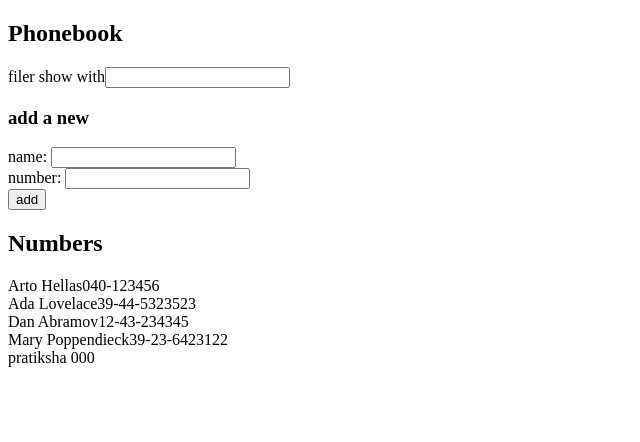
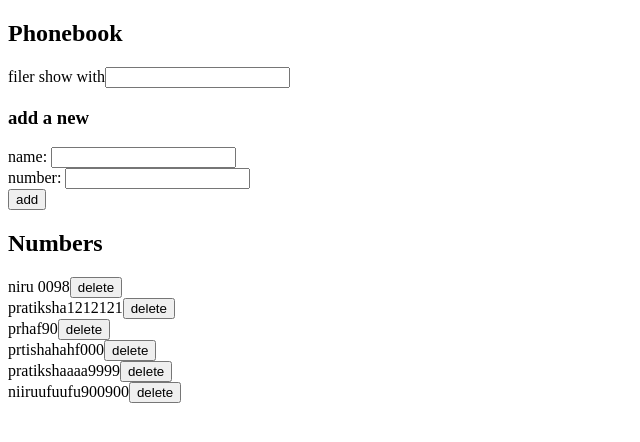
Before and after one commit to pratiksj/fullstack-exercise, a React (Create React App) app in the folder exercises/part2/: page / in a window 1280 px wide. Shown: the top 442 px of the page, without its empty margins (0-640 px from the left). Built offline with nearby package versions, Linux system fonts and the light colour scheme; data requests are answered from the project's data file.

Commit message:
feat: add delete functionality

```diff
--- a/exercises/part2/db.json
+++ b/exercises/part2/db.json
@@ -1,29 +1,34 @@
 {
   "persons": [
     {
-      "name": "Arto Hellas",
-      "number": "040-123456",
-      "id": 1
-    },
-    {
-      "name": "Ada Lovelace",
-      "number": "39-44-5323523",
-      "id": 2
-    },
-    {
-      "name": "Dan Abramov",
-      "number": "12-43-234345",
-      "id": 3
-    },
-    {
-      "name": "Mary Poppendieck",
-      "number": "39-23-6423122",
+      "name": "niru ",
+      "number": "0098",
       "id": 4
     },
     {
-      "name": "pratiksha ",
+      "name": "pratiksha",
+      "number": "1212121",
+      "id": 5
+    },
+    {
+      "name": "prhaf",
+      "number": "90",
+      "id": 6
+    },
+    {
+      "name": "prtishahahf",
       "number": "000",
-      "id": 5
+      "id": 7
+    },
+    {
+      "name": "pratikshaaaa",
+      "number": "9999",
+      "id": 8
+    },
+    {
+      "name": "niiruufuufu",
+      "number": "900900",
+      "id": 9
     }
   ]
 }
--- a/exercises/part2/src/App.js
+++ b/exercises/part2/src/App.js
@@ -28,9 +28,10 @@ const App = () => {
       number: newNumber,
     };
 
-    personServices
-      .create(newObject)
-      .then((response) => setPersons([...persons, newObject]));
+    personServices.create(newObject).then((response) => {
+      setPersons([...persons, response]);
+      console.log(response, "hellow");
+    });
 
     setNewName("");
     setNewNumber("");
@@ -50,6 +51,18 @@ const App = () => {
   const filterPerson = persons.filter((person) =>
     person.name.toLowerCase().includes(filter.toLowerCase())
   );
+  const deletePerson = (id) => {
+    console.log(id, "hello");
+    let findPersonWithId = persons.find((person) => person.id === id);
+
+    let confirmResult = window.confirm(`${findPersonWithId.name} delete`);
+    if (confirmResult) {
+      personServices.remove(id).then((response) => {
+        setPersons(persons.filter((person) => person.id !== id));
+      });
+    }
+  };
+
   const object = {
     newName,
     newNumber,
@@ -65,7 +78,7 @@ const App = () => {
       <h3> add a new </h3>
       <PersonForm data={object} />
       <h2>Numbers</h2>
-      <Persons filter={filterPerson} />
+      <Persons filter={filterPerson} deletePerson={deletePerson} />
     </div>
   );
 };
--- a/exercises/part2/src/components/Persons.js
+++ b/exercises/part2/src/components/Persons.js
@@ -1,4 +1,4 @@
-const Persons = ({ filter }) => {
+const Persons = ({ filter, deletePerson }) => {
   return (
     <div>
       {filter.map((person, index) => {
@@ -7,6 +7,7 @@ const Persons = ({ filter }) => {
             {" "}
             {person.name}
             {person.number}
+            <button onClick={() => deletePerson(person.id)}>delete</button>
           </div>
         );
       })}
--- a/exercises/part2/src/services/persons.js
+++ b/exercises/part2/src/services/persons.js
@@ -11,4 +11,9 @@ const create = (newObject) => {
   return request.then((response) => response.data);
 };
 
-export default { getAll, create };
+const remove = (id) => {
+  let request = axios.delete(`${baseUrl}/${id}`);
+  return request.then((response) => response.data);
+};
+
+export default { getAll, create, remove };
```
